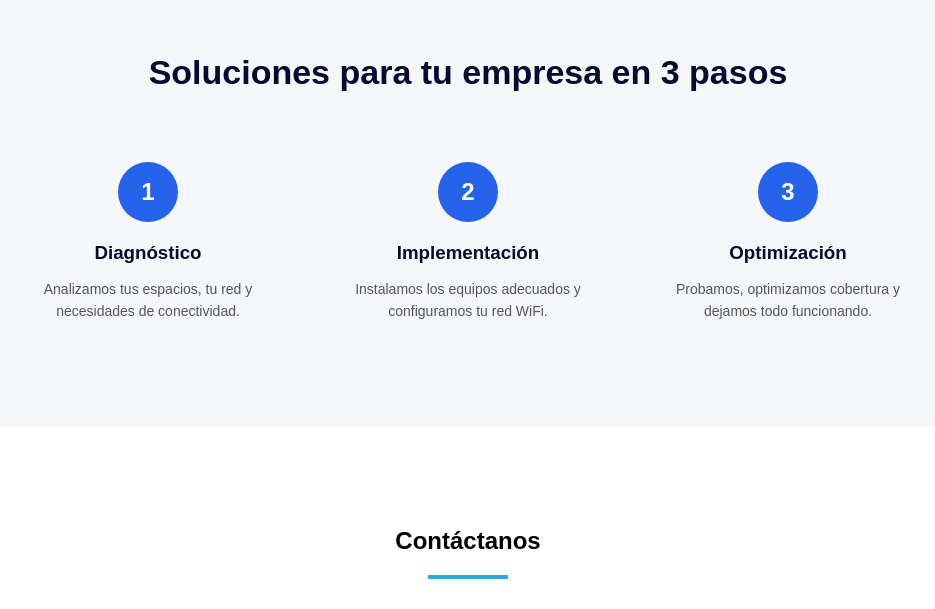
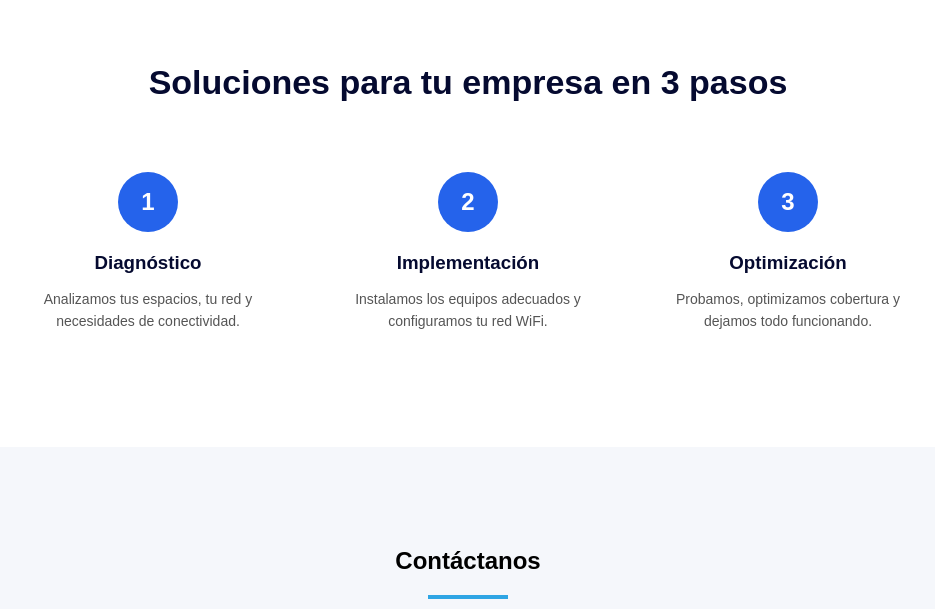
Before and after one commit to OcteFlow/octeflow-site, a Next.js app: page / in a window 1280 px wide. Shown: the part 3030-3639 px from the top of the page, without its empty margins (172-1107 px from the left). Built offline with nearby package versions, Linux system fonts and the light colour scheme.

Commit message:
Update index.js

```diff
--- a/pages/index.js
+++ b/pages/index.js
@@ -391,11 +391,7 @@ Diseñamos cobertura inalámbrica estable para oficinas, comercios y hogares.
 
 {/* SOLUCION EN 3 PASOS */}
 
-<div className="steps-section" style={{
-  background:"#f5f7fb",
-  padding:"90px 20px",
-  textAlign:"center"
-}}>
+<div className="steps-section">
 
 <h2>Soluciones para tu empresa en 3 pasos</h2>
 
@@ -445,7 +441,7 @@ Probamos, optimizamos cobertura y dejamos todo funcionando.
 <div
   id="contacto"
   style={{
-    background: "#ffffff",
+    background: "#f5f7fb",
     color: "#000",
     textAlign: "center",
     padding: "80px 20px"
```
